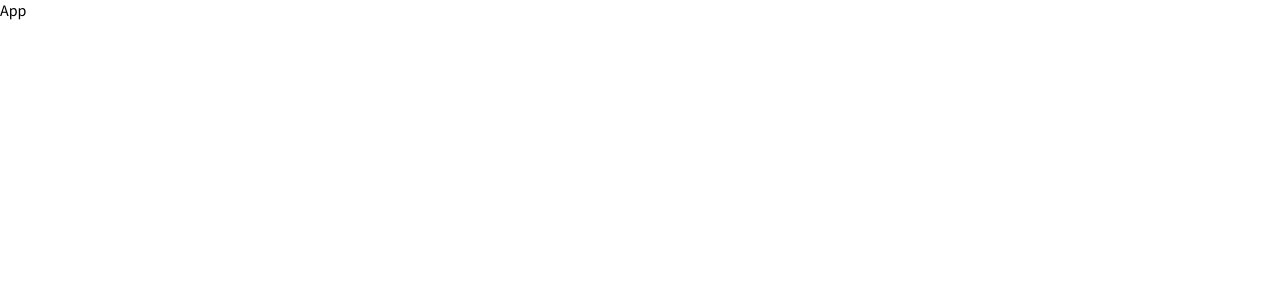
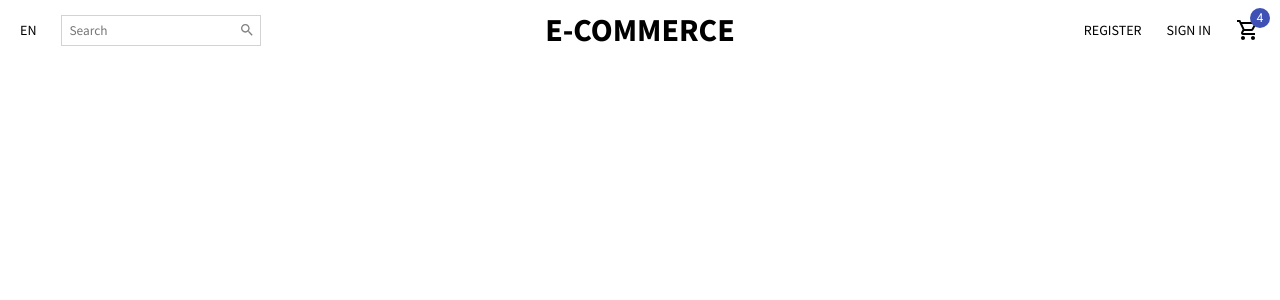
Before and after one commit to ashik77/mern_ecommerce_app, a React (Create React App) app: page / in a window 1280 px wide. Shown: the top 300 px of the page. Built offline with nearby package versions, Linux system fonts and the light colour scheme.

Commit message:
navigation bar added

```diff
--- a/package.json
+++ b/package.json
@@ -3,12 +3,15 @@
   "version": "0.1.0",
   "private": true,
   "dependencies": {
+    "@material-ui/core": "^4.12.4",
+    "@material-ui/icons": "^4.11.3",
     "@testing-library/jest-dom": "^5.11.4",
     "@testing-library/react": "^11.1.0",
     "@testing-library/user-event": "^12.1.10",
     "react": "^17.0.2",
     "react-dom": "^17.0.2",
     "react-scripts": "4.0.3",
+    "styled-components": "^5.3.6",
     "web-vitals": "^1.0.1"
   },
   "scripts": {
--- a/src/App.js
+++ b/src/App.js
@@ -1,7 +1,8 @@
 import React from "react";
+import Home from "./pages/Home";
 
 const App = () => {
-  return <div>App</div>;
+  return <Home />;
 };
 
 export default App;
--- /dev/null
+++ b/src/components/NavBar.js
@@ -0,0 +1,90 @@
+import React from "react";
+import { Badge } from "@material-ui/core";
+import { Search, ShoppingCartOutlined } from "@material-ui/icons";
+import styled from "styled-components";
+
+const Container = styled.div`
+  height: 60px;
+`;
+
+const Wrapper = styled.div`
+  padding: 10px 20px;
+  display: flex;
+  align-items: center;
+  justify-content: space-between;
+`;
+
+const Left = styled.div`
+  flex: 1;
+  display: flex;
+  align-items: center;
+`;
+
+const Language = styled.span`
+  font-size: 14px;
+  cursor: pointer;
+`;
+
+const SearchContainer = styled.div`
+  border: 0.5px solid lightgray;
+  display: flex;
+  align-items: center;
+  margin-left: 25px;
+  padding: 5px;
+`;
+
+const Input = styled.input`
+  border: none;
+`;
+
+const Right = styled.div`
+  flex: 1;
+  display: flex;
+  align-items: center;
+  justify-content: flex-end;
+`;
+
+const MenuItem = styled.div`
+  font-size: 14px;
+  cursor: pointer;
+  margin-left: 25px;
+`;
+const Center = styled.div`
+  flex: 1;
+  text-align: center;
+`;
+
+const Logo = styled.h1`
+  font-weight: bold;
+`;
+
+const NavBar = () => {
+  return (
+    <Container>
+      <Wrapper>
+        <Left>
+          <Language>EN</Language>
+          <SearchContainer>
+            <Input placeholder="Search" />
+            <Search style={{ color: "gray", fontSize: 16 }} />
+          </SearchContainer>
+        </Left>
+        <Center>
+          {" "}
+          <Logo>E-COMMERCE</Logo>
+        </Center>
+        <Right>
+          <MenuItem>REGISTER</MenuItem>
+          <MenuItem>SIGN IN</MenuItem>
+          <MenuItem>
+            <Badge badgeContent={4} color="primary">
+              <ShoppingCartOutlined />
+            </Badge>
+          </MenuItem>
+        </Right>
+      </Wrapper>
+    </Container>
+  );
+};
+
+export default NavBar;
--- /dev/null
+++ b/src/pages/Home.js
@@ -0,0 +1,12 @@
+import React from "react";
+import NavBar from "../components/NavBar";
+
+const Home = () => {
+  return (
+    <div>
+      <NavBar />
+    </div>
+  );
+};
+
+export default Home;
```
Also changed, not shown: 1 other file (tests, documents, lock files or other folders).
